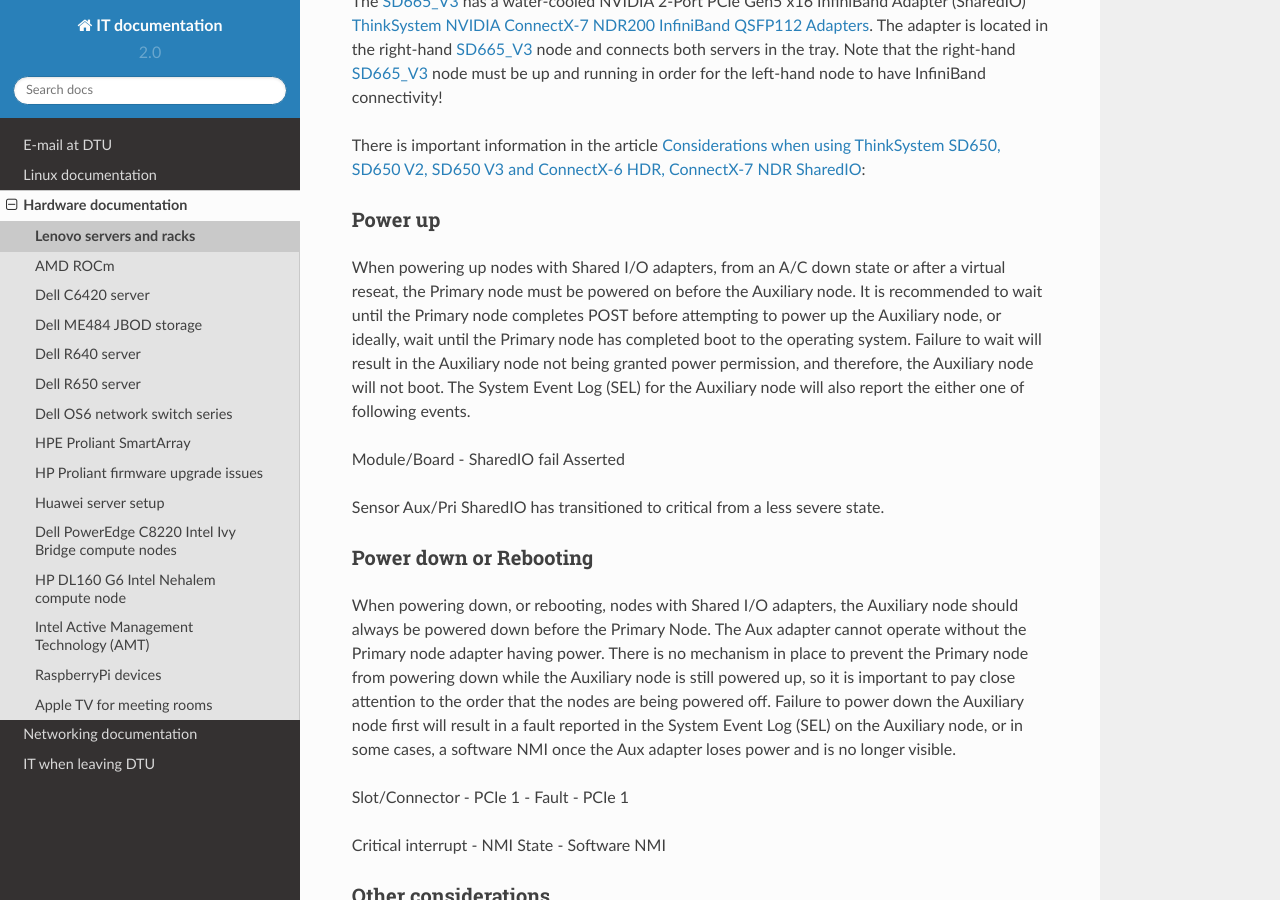
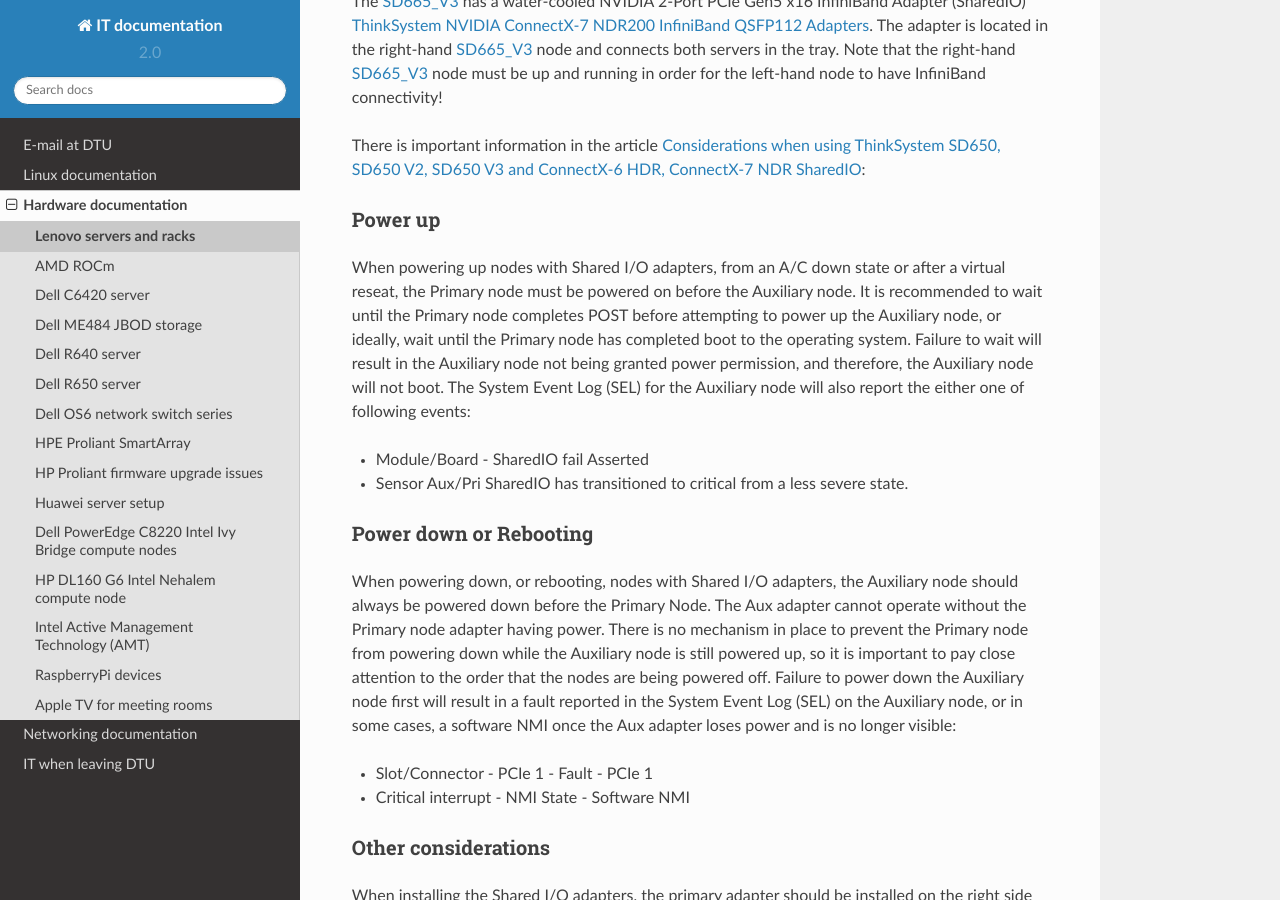
Before and after one commit to OleHolmNielsen/ITwiki, a Sphinx documentation site: the page built from docs/Lenovo_SD665_V3.rst, in a window 1280 px wide and 900 px high, scrolled down 622 px. Built offline with Sphinx 7.4.7 and the Read the Docs theme 2.0.0, drawn with Linux system fonts in a browser that asks for light colours.

Commit message:
Minor edits

```diff
--- a/docs/Lenovo_SD665_V3.rst
+++ b/docs/Lenovo_SD665_V3.rst
@@ -28,27 +28,33 @@
 Power up
 --------
 
-When powering up nodes with Shared I/O adapters, from an A/C down state or after a virtual reseat, the Primary node must be powered on before the Auxiliary node. It is recommended to wait until the Primary node completes POST before attempting to power up the Auxiliary node, or ideally, wait until the Primary node has completed boot to the operating system. Failure to wait will result in the Auxiliary node not being granted power permission, and therefore, the Auxiliary node will not boot. The System Event Log (SEL) for the Auxiliary node will also report the either one of following events.
+When powering up nodes with Shared I/O adapters, from an A/C down state or after a virtual reseat, the Primary node must be powered on before the Auxiliary node.
+It is recommended to wait until the Primary node completes POST before attempting to power up the Auxiliary node, or ideally, wait until the Primary node has completed boot to the operating system.
+Failure to wait will result in the Auxiliary node not being granted power permission, and therefore, the Auxiliary node will not boot.
+The System Event Log (SEL) for the Auxiliary node will also report the either one of following events:
 
-Module/Board - SharedIO fail Asserted
-
-Sensor Aux/Pri SharedIO has transitioned to critical from a less severe state.
+* Module/Board - SharedIO fail Asserted
+* Sensor Aux/Pri SharedIO has transitioned to critical from a less severe state.
 
 Power down or Rebooting
 -------------------------
 
-When powering down, or rebooting, nodes with Shared I/O adapters, the Auxiliary node should always be powered down before the Primary Node. The Aux adapter cannot operate without the Primary node adapter having power. There is no mechanism in place to prevent the Primary node from powering down while the Auxiliary node is still powered up, so it is important to pay close attention to the order that the nodes are being powered off. Failure to power down the Auxiliary node first will result in a fault reported in the System Event Log (SEL) on the Auxiliary node, or in some cases, a software NMI once the Aux adapter loses power and is no longer visible.
+When powering down, or rebooting, nodes with Shared I/O adapters, the Auxiliary node should always be powered down before the Primary Node.
+The Aux adapter cannot operate without the Primary node adapter having power.
+There is no mechanism in place to prevent the Primary node from powering down while the Auxiliary node is still powered up, so it is important to pay close attention to the order that the nodes are being powered off.
+Failure to power down the Auxiliary node first will result in a fault reported in the System Event Log (SEL) on the Auxiliary node, or in some cases, a software NMI once the Aux adapter loses power and is no longer visible:
 
-Slot/Connector - PCIe 1 - Fault - PCIe 1
-
-Critical interrupt - NMI State - Software NMI
+* Slot/Connector - PCIe 1 - Fault - PCIe 1
+* Critical interrupt - NMI State - Software NMI
 
 Other considerations
 -------------------------
 
 When installing the Shared I/O adapters, the primary adapter should be installed on the right side of the chassis, with the auxiliary adapter on the left side.
 
-To update firmware on the Shared I/O adapter, first power down the Auxiliary node. Once the code has been applied to the primary card, power down the Primary node and power it back up. Once the operating system has booted, power up the Auxiliary node.
+To update firmware on the Shared I/O adapter, first power down the Auxiliary node.
+Once the code has been applied to the primary card, power down the Primary node and power it back up.
+Once the operating system has booted, power up the Auxiliary node.
 
 If at any point a PCI bus fault or Software NMI has been generated in the System Event Log because of an incorrect power off sequence, a virtual reseat can be done to clear the event.
 
```
